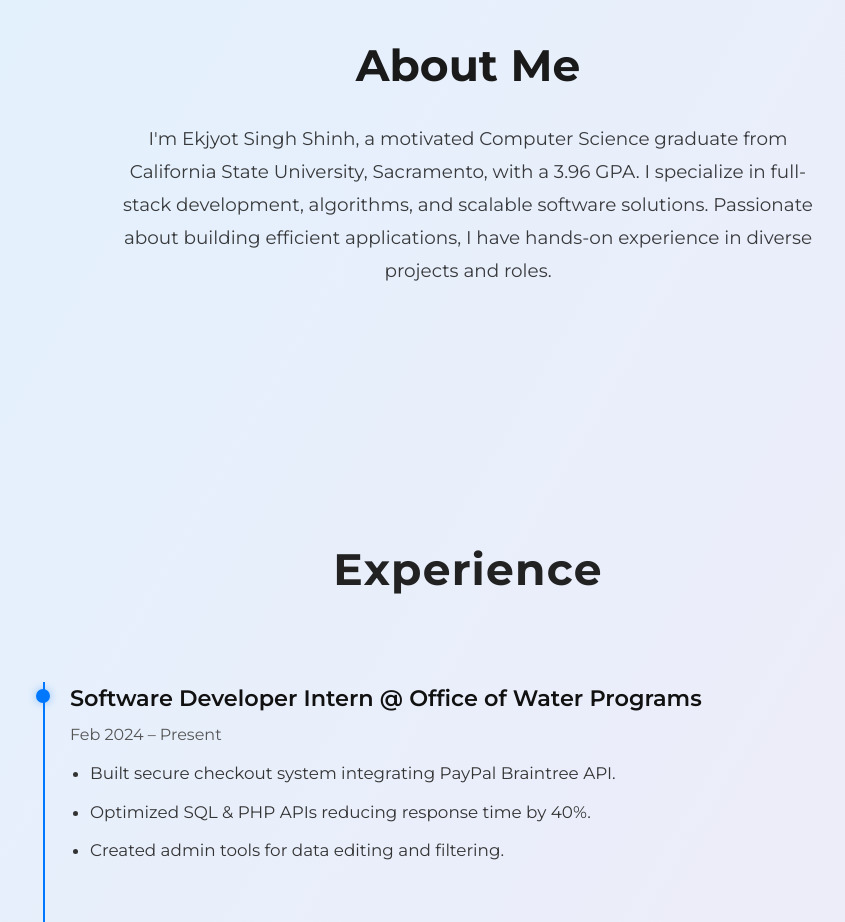
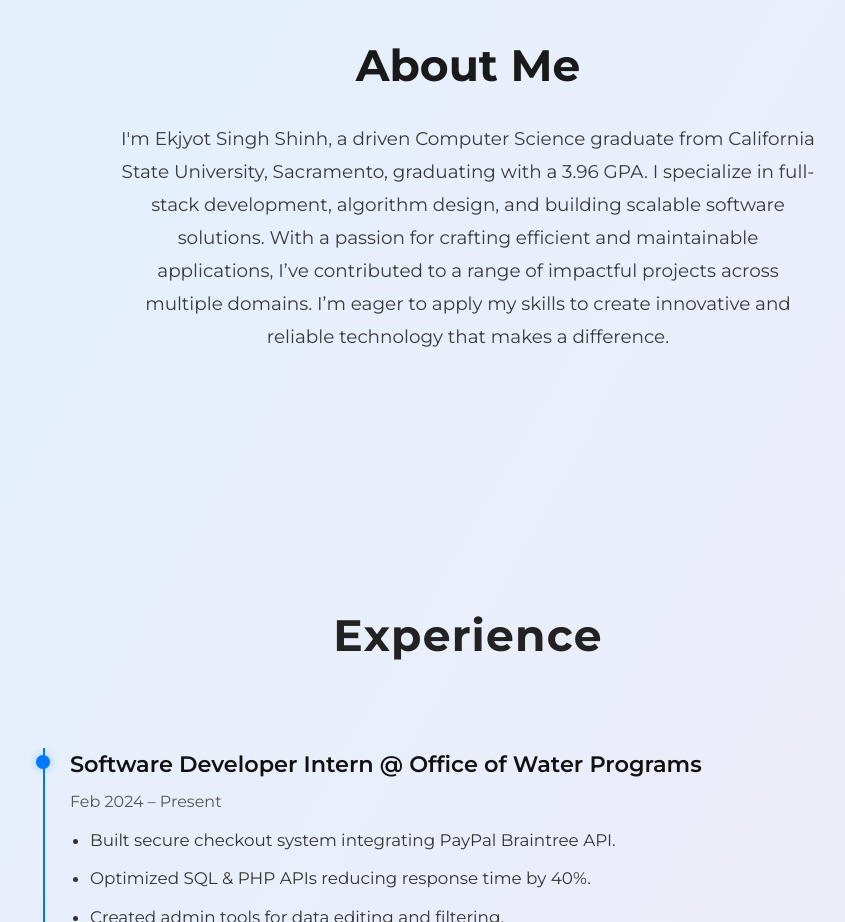
Before and after one commit to ekjyotshinh/portfolio, a React (Vite) app: page / in a window 1280 px wide. Shown: the part 940-1862 px from the top of the page, without its empty margins (172-1017 px from the left). Built offline with nearby package versions, Linux system fonts and the light colour scheme.

Commit message:
about text update

```diff
--- a/src/components/About/About.jsx
+++ b/src/components/About/About.jsx
@@ -7,9 +7,10 @@ function About() {
       <div className="about-container">
         <h2>About Me</h2>
         <p className="about-text">
-          I'm Ekjyot Singh Shinh, a motivated Computer Science graduate from California State University, Sacramento,
-          with a 3.96 GPA. I specialize in full-stack development, algorithms, and scalable software solutions.
-          Passionate about building efficient applications, I have hands-on experience in diverse projects and roles.
+          I'm Ekjyot Singh Shinh, a driven Computer Science graduate from California State University, Sacramento,
+          graduating with a 3.96 GPA. I specialize in full-stack development, algorithm design, and building scalable software solutions.
+          With a passion for crafting efficient and maintainable applications, I’ve contributed to a range of impactful projects across multiple domains.
+          I’m eager to apply my skills to create innovative and reliable technology that makes a difference.
         </p>
       </div>
     </SectionContainer>
```
